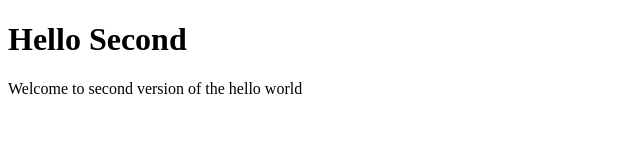
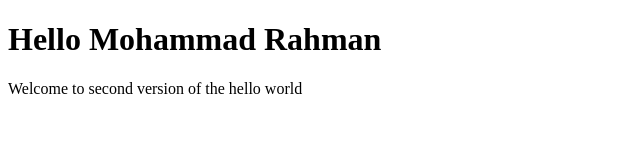
Before and after one commit to mojib2022/MohammadRahman-React-Projects, a plain HTML site: page index.html in a window 1280 px wide. Shown: the whole page, without its empty margins (0-640 px from the left). Drawn offline with Linux system fonts and the light colour scheme.

Commit message:
Update index.html

```diff
--- a/index.html
+++ b/index.html
@@ -5,7 +5,7 @@
 </head>
 <body>
 
-<h1>Hello Second</h1>
+<h1>Hello Mohammad Rahman</h1>
 <p>Welcome to second version of the hello world</p>
 
 </body>
```
